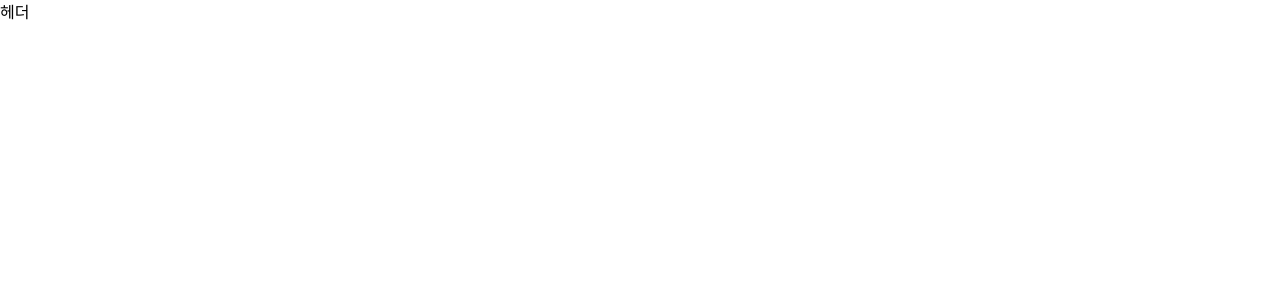
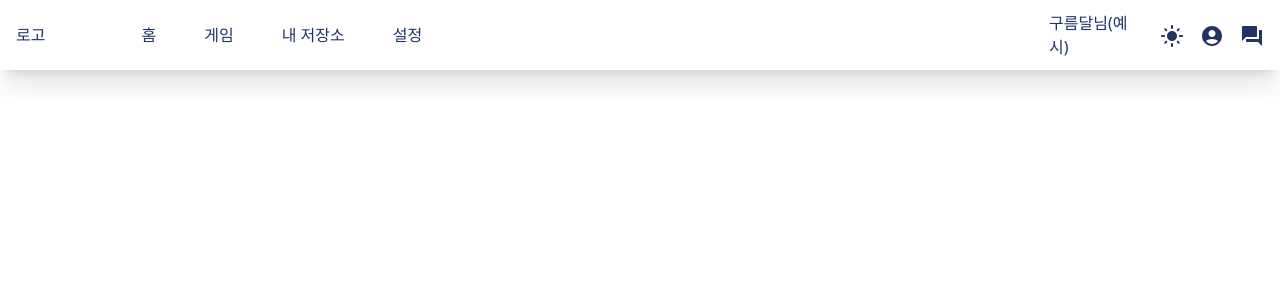
Before and after one commit to gooormmoon/algorithm-fighter-front, a React (Create React App) app: page / in a window 1280 px wide. Shown: the top 300 px of the page. Built offline with nearby package versions, Linux system fonts and the light colour scheme.

Commit message:
feat: 헤더, 프로필 컴포넌트 생성 다크,라이트테마 임시 적용

```diff
--- a/package.json
+++ b/package.json
@@ -3,6 +3,10 @@
   "version": "0.1.0",
   "private": true,
   "dependencies": {
+    "@emotion/react": "^11.11.4",
+    "@emotion/styled": "^11.11.5",
+    "@mui/icons-material": "^5.15.19",
+    "@mui/material": "^5.15.19",
     "@testing-library/jest-dom": "^5.17.0",
     "@testing-library/react": "^13.4.0",
     "@testing-library/user-event": "^13.5.0",
--- /dev/null
+++ b/src/components/Layout/Header/Profile/index.tsx
@@ -0,0 +1,28 @@
+import React from 'react';
+import AccountCircleIcon from '@mui/icons-material/AccountCircle';
+import { sizing } from '@mui/system';
+import {Link} from "react-router-dom"
+const Profile = () => {
+  return (
+    <section className={`w-[300px] h-[360px] absolute top-16 right-4 bg-white p-4 shadow-md  ${localStorage.theme==="dark" ? "bg-[#213363] text-white border-white":"bg-white text-[#213363] border-[#213363]"} `}>
+        <ul className='flex flex-col   w-full h-full items-center '>
+            {/* <img/> */}
+            <li className='w-full h-2/3 flex flex-col gap-4 border-b-2 border-gray-400 text-left'>
+                <div>
+                <AccountCircleIcon fontSize="large"/>
+                </div>
+                <p className='text-xl'>
+                    구름달님
+                </p>
+                <p>
+                    프론트엔드 웹 풀스택
+                </p>
+            </li>
+            <li className='w-full h-12 flex items-center text-lg  border-b-2 border-gray-400 text-left '><Link to="/setting">설정</Link></li>
+            <li className='w-full  h-12 flex items-center text-lg  border-b-2 border-gray-400 text-left'><Link to="/logout">로그아웃</Link></li>
+        </ul>
+    </section>
+  )
+}
+
+export default Profile;
--- a/src/components/Layout/Header/index.tsx
+++ b/src/components/Layout/Header/index.tsx
@@ -1,9 +1,52 @@
-import React from 'react'
+import React, { useState } from 'react'
+import { Link } from 'react-router-dom'
+import ForumIcon from '@mui/icons-material/Forum';
+import AccountCircleIcon from '@mui/icons-material/AccountCircle';
+import LightModeIcon from '@mui/icons-material/LightMode';
+import DarkModeIcon from '@mui/icons-material/DarkMode';
+import Profile from './Profile';
 
 const Header = () => {
+  const [showProfile,setShowProfile] = useState(false);
+  const [theme, setTheme] = useState("light");
+  const toggleTheme = () => {
+    setTheme(theme === "light"? "dark" : "light");
+    localStorage.theme = theme === "light"? "dark" : "light";
+  };
+
   return (
-    <header className=''>
-      헤더
+    <header className={`w-full h-[70px] flex justify-between items-center gap-12 p-4 shadow-xl ${localStorage.theme==="dark" ? "bg-[#213363] text-white border-white":"bg-white text-[#213363] border-[#213363]"   }` } >
+
+      <ul className='w-4/5 h-full flex gap-12 items-center'>
+        <li className='mr-12'>
+          로고
+        </li>
+        <li>
+         <Link to="/">홈</Link>
+        </li>
+        <li>
+         <Link to="/">게임</Link>
+         {/* 클릭하면 모달창나오게 */}
+        </li>
+        <li>
+         <Link to="/myRepository">내 저장소</Link>
+        </li>
+        <li>
+         <Link to="/setting">설정</Link>
+        </li>
+      </ul>
+      <ul className="h-full flex gap-4 items-center">
+        <li>구름달님(예시)</li>
+        <li><button onClick={()=>toggleTheme()}>
+          {theme==="light"?<LightModeIcon/>:<DarkModeIcon/>}
+          </button></li>
+        <li><button onClick={()=>setShowProfile((prev)=>!prev)}>
+        <AccountCircleIcon/>
+          </button>
+          {showProfile && <Profile/>}
+          </li>
+        <li><ForumIcon/></li>
+      </ul>
     </header>
   )
 }
```
Also changed, not shown: 1 other file (tests, documents, lock files or other folders).
